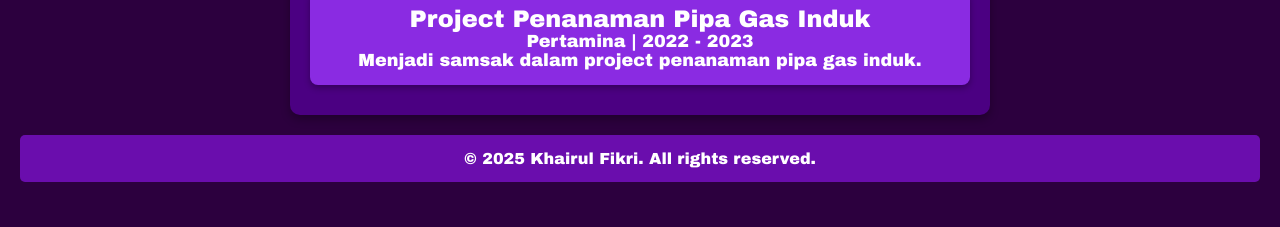
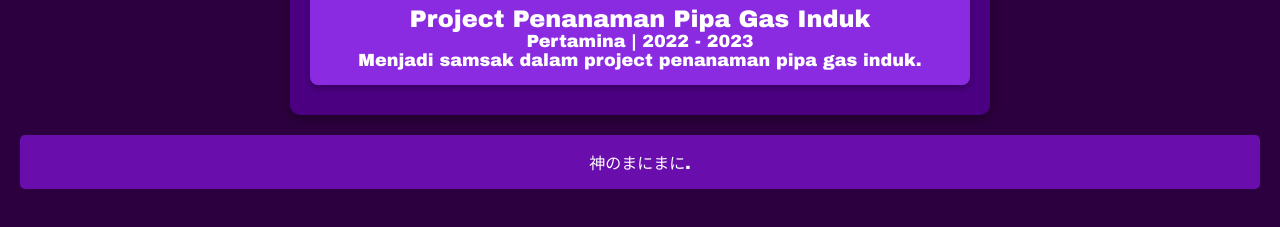
Before and after one commit to Iruru21/my-website, a plain HTML site: page index.html in a window 1280 px wide. Shown: the part 505-732 px from the top of the page. Drawn offline with Linux system fonts and the light colour scheme.

Commit message:
Update index.html

```diff
--- a/index.html
+++ b/index.html
@@ -31,7 +31,7 @@
     </main>
 
     <footer>
-        <p>© 2025 Khairul Fikri. All rights reserved.</p>
+        <p>神のまにまに.</p>
     </footer>
 </body>
 
```
